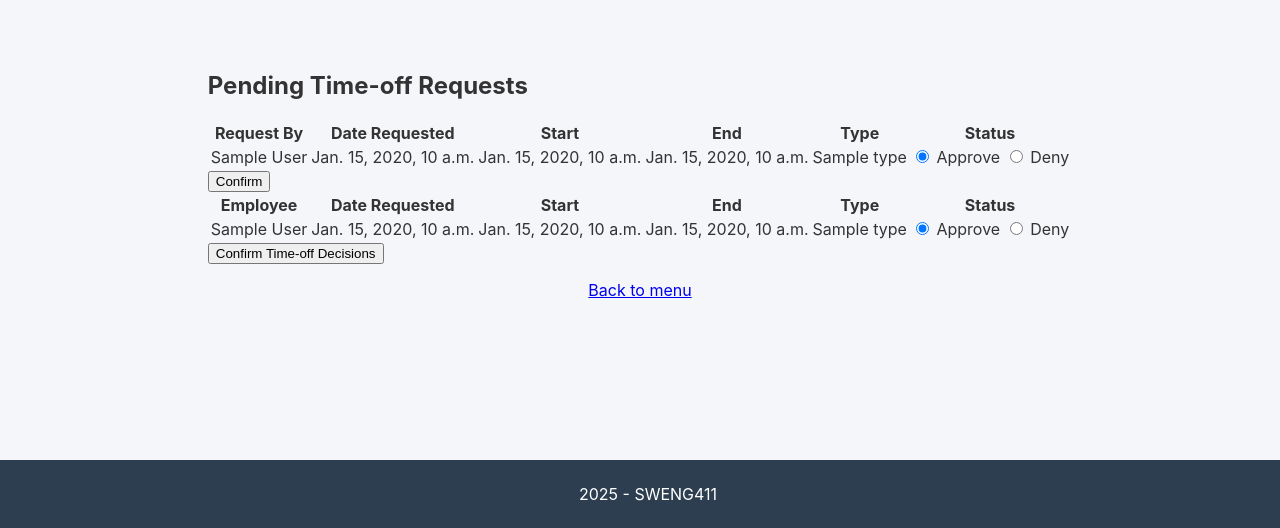
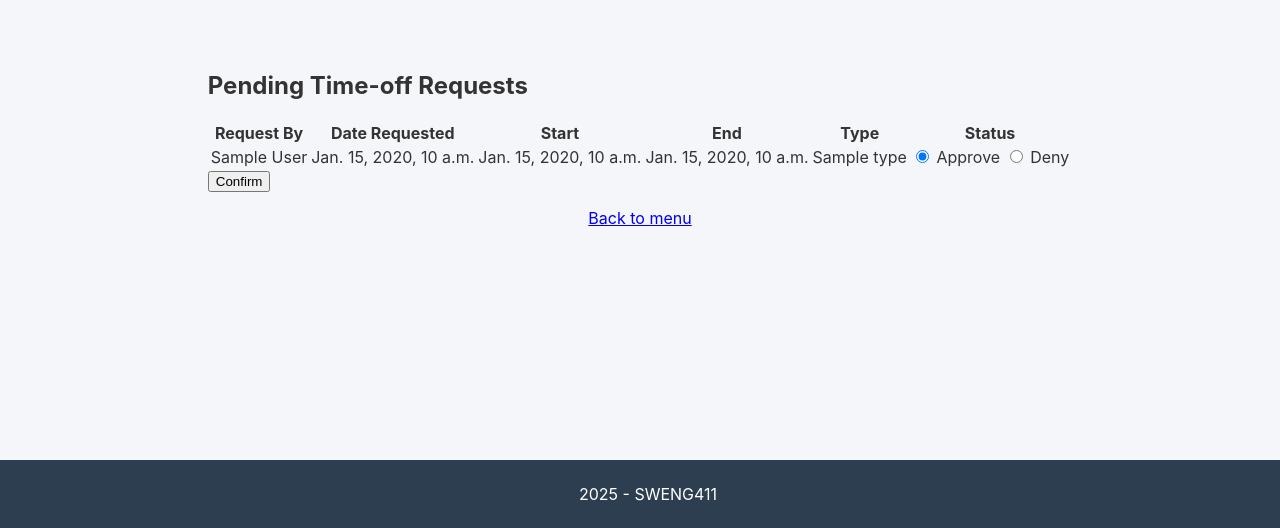
Before and after one commit to badach02/SWENG411-Project-Scheduler, a Django app: template templates/requests.html in a window 1280 px wide. Shown: the part 272-800 px from the top of the page. Run offline with Django 5.2, Linux system fonts and the light colour scheme; the template is opened without the code that fills it: most values are stand-ins (such as "Sample title", 1, 10 or a date in 2020).

Commit message:
request.html template fix

```diff
--- a/templates/requests.html
+++ b/templates/requests.html
@@ -82,45 +82,6 @@
                     </table>
 
                     <button type="submit">Confirm</button>
-                </form>
-                {% csrf_token %}
-                <input type="hidden" name="timeoff_submit" value="1">
-
-                <table class="request-table">
-                    <tr>
-                        <th>Employee</th>
-                        <th>Date Requested</th>
-                        <th>Start</th>
-                        <th>End</th>
-                        <th>Type</th>
-                        <th>Status</th>
-                    </tr>
-                    {% for request in timeoff_requests %}
-                    <tr>
-                        <td>{{ request.employee.first_name }} {{ request.employee.last_name }}</td>
-                        <td>{{ request.request_date }}</td>
-                        <td>{{ request.start_time }}</td>
-                        <td>{{ request.end_time }}</td>
-                        <td>{{ request.type }}</td>
-                        <td>
-                            <label>
-                                <input type="radio" name="decision-{{ request.id }}" value="approve" checked>
-                                Approve
-                            </label>
-                            <label>
-                                <input type="radio" name="decision-{{ request.id }}" value="deny">
-                                Deny
-                            </label>
-                        </td>
-                    </tr>
-                    {% empty %}
-                    <tr>
-                        <td colspan="6">No time-off requests found.</td>
-                    </tr>
-                    {% endfor %}
-                </table>
-
-                <button type="submit">Confirm Time-off Decisions</button>
             </form>
         </div>
 
```
Also changed, not shown: main/migrations/0026_account_validate_alter_account_account_type_and_more.py (added).
